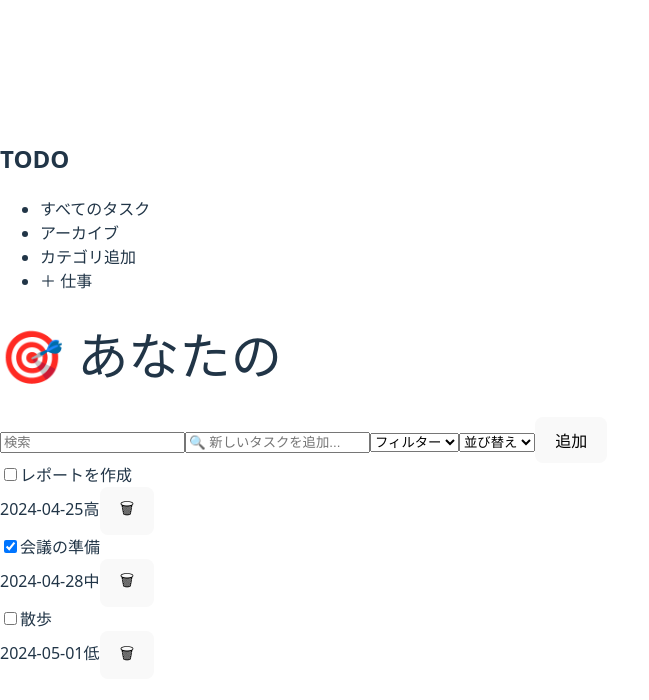
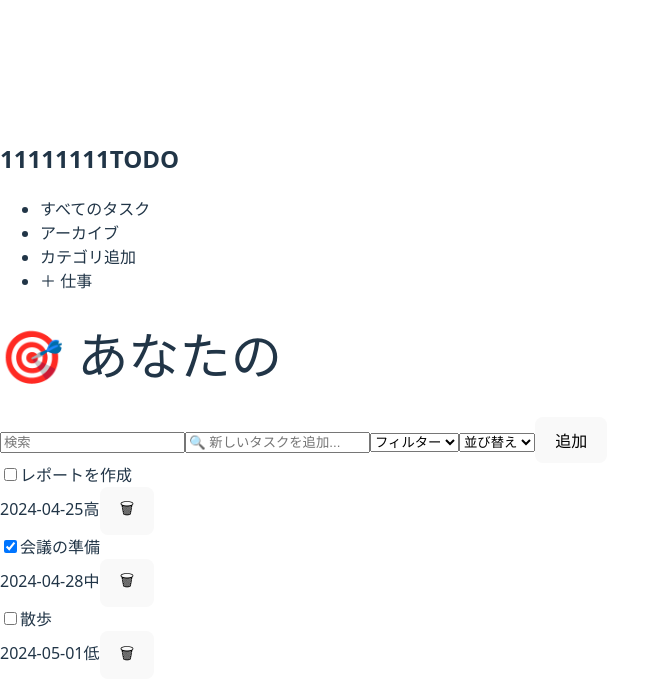
Before and after one commit to mahihi450/todo-smooth, a React (Vite) app in the folder client/: page /tasks in a window 1280 px wide. Shown: the top 700 px of the page, without its empty margins (0-649 px from the left). Built offline with nearby package versions, Linux system fonts and the light colour scheme; no server answers.

Commit message:
fix: update task UI with toggle, delete, and axios integration

```diff
--- a/client/src/components/Sidebar.tsx
+++ b/client/src/components/Sidebar.tsx
@@ -1,7 +1,7 @@
 export default function Sidebar() {
   return (
     <aside className="w-64 bg-gradient-to-b from-gray-800 to-gray-900 text-white p-6 shadow-lg hidden md:block rounded-r-2xl">
-      <h2 className="text-2xl font-bold">TODO</h2>
+      <h2 className="text-2xl font-bold">11111111TODO</h2>
       <ul className="space-y-2 text-lg">
         <li className="hover:text-blue-400 cursor-pointer">すべてのタスク</li>
         <li className="hover:text-blue-400 cursor-pointer">アーカイブ</li>
```
